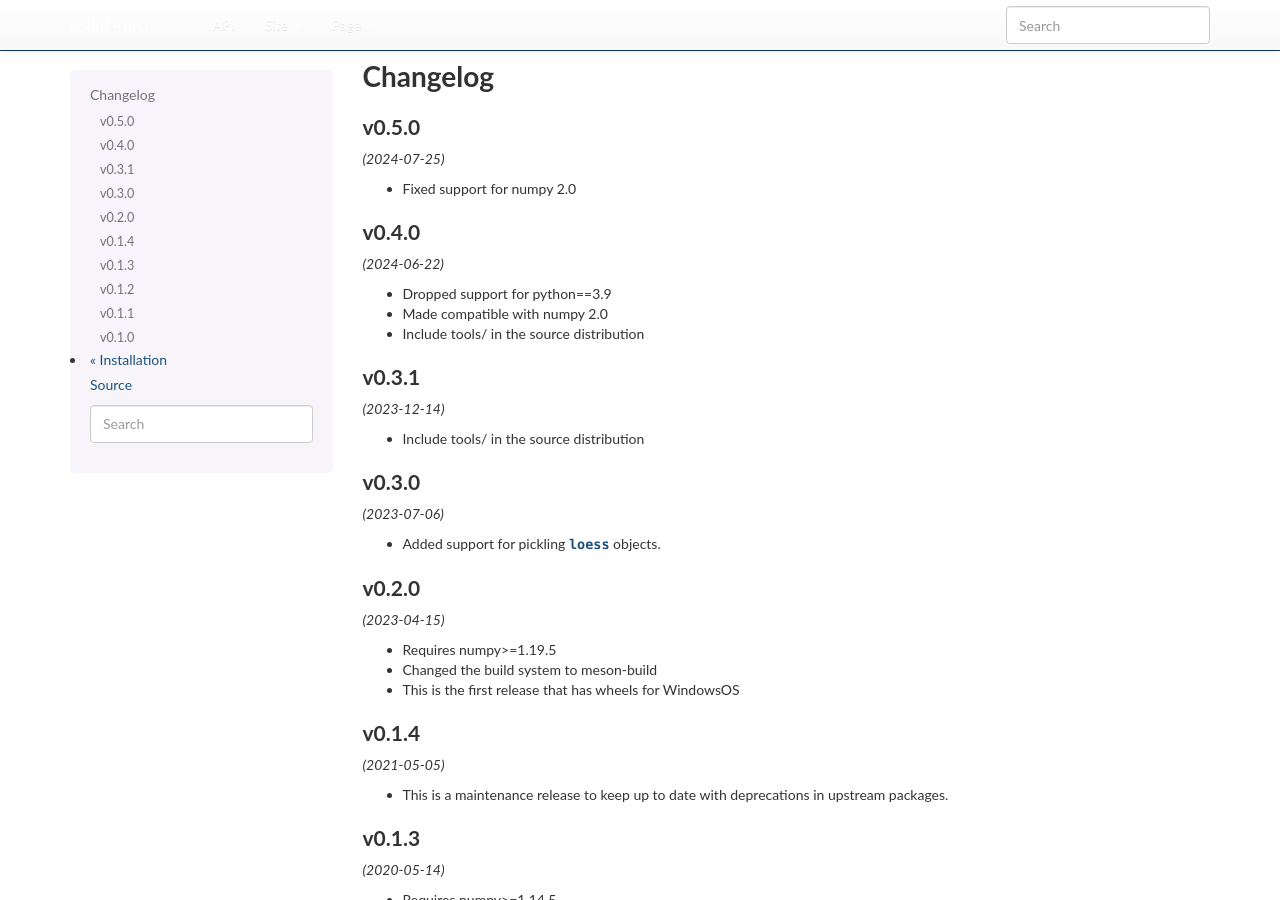
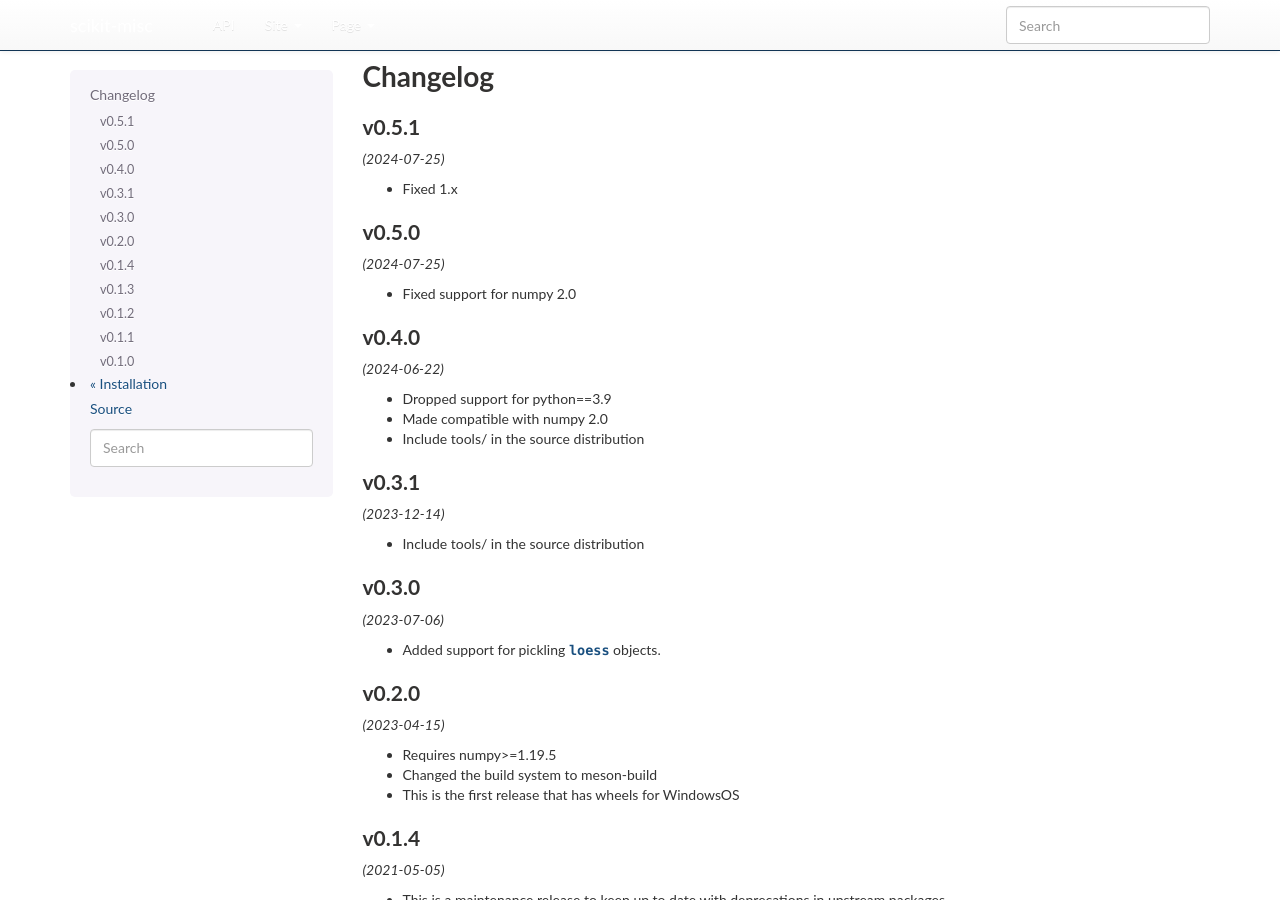
Before and after one commit to has2k1/scikit-misc, a Sphinx documentation site: the page built from doc/changelog.rst, in a window 1280 px wide and 900 px high. Built offline with Sphinx 7.4.7, drawn with Linux system fonts in a browser that asks for light colours; nearby versions of some CDN libraries; library files that are not in the unit come from our copies; the version number could not be read and is left out.

Commit message:
Redo numpy 1.x fix

```diff
--- a/doc/changelog.rst
+++ b/doc/changelog.rst
@@ -1,5 +1,11 @@
 Changelog
 =========
+
+v0.5.1
+------
+*(2024-07-25)*
+
+- Fixed 1.x
 
 v0.5.0
 ------
```
Also changed, not shown: 1 other file.
